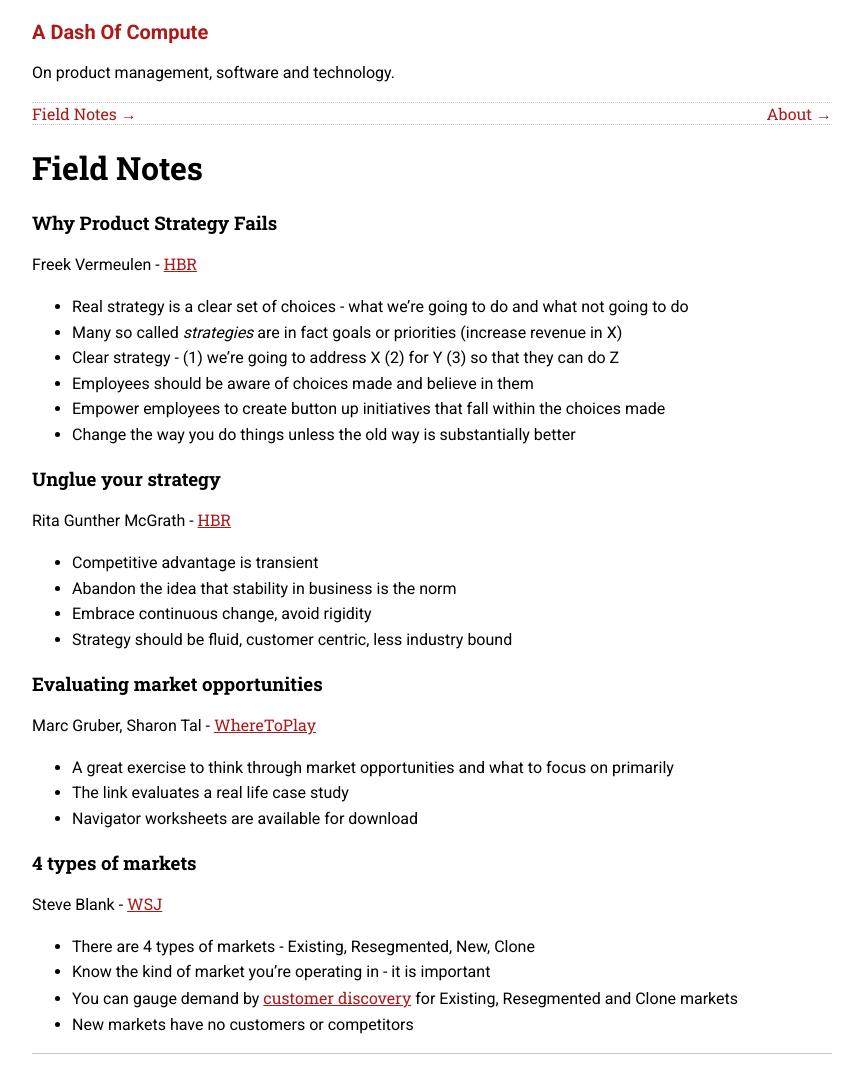
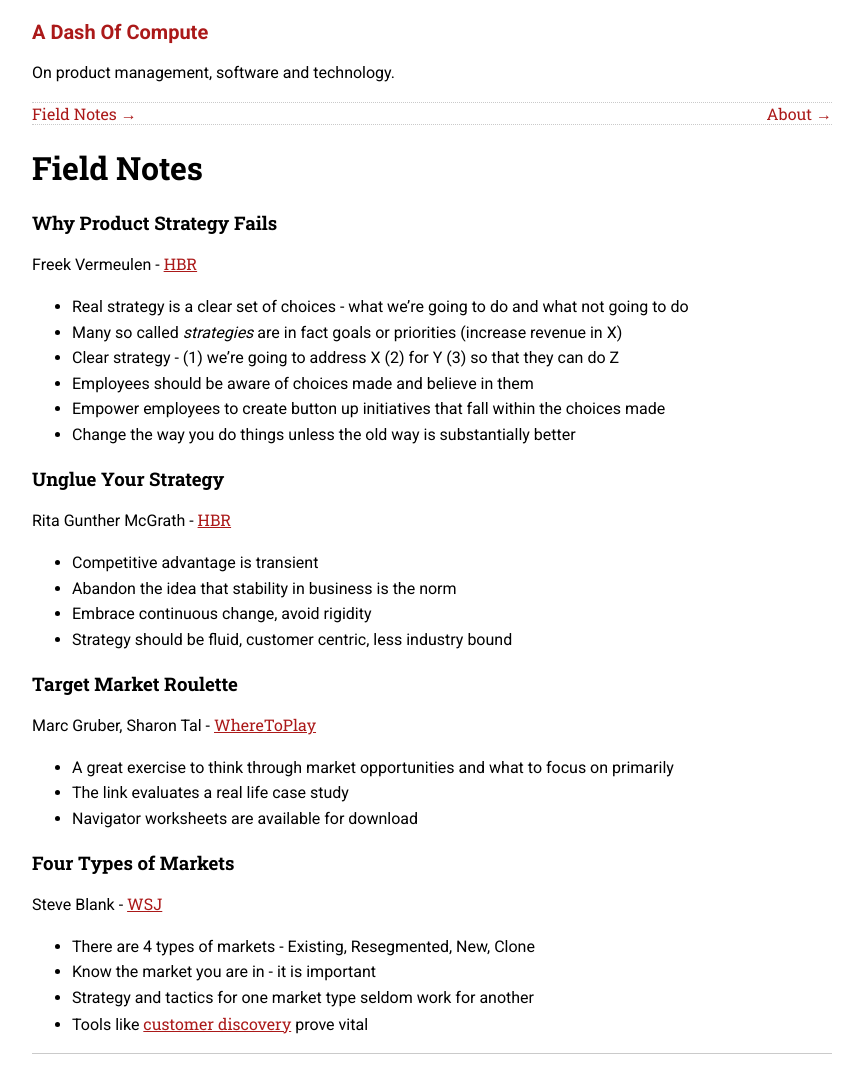
Before and after one commit to sautee/sautee.github.io, a Jekyll site: the page built from pages/fieldnotes.md, in a window 1280 px wide. Shown: the whole page, without its empty margins (208-1071 px from the left). Built offline with Jekyll 4.4.1, drawn with Linux system fonts in a browser that asks for light colours.

Commit message:
Update fieldnotes.md

```diff
--- a/pages/fieldnotes.md
+++ b/pages/fieldnotes.md
@@ -15,7 +15,7 @@
 - Empower employees to create button up initiatives that fall within the choices made
 - Change the way you do things unless the old way is substantially better
 
-### Unglue your strategy
+### Unglue Your Strategy
 Rita Gunther McGrath - [HBR](https://hbr.org/2013/06/transient-advantage)
 
 - Competitive advantage is transient
@@ -23,17 +23,17 @@
 - Embrace continuous change, avoid rigidity
 - Strategy should be fluid, customer centric, less industry bound
 
-### Evaluating market opportunities
+### Target Market Roulette
 Marc Gruber, Sharon Tal - [WhereToPlay](https://wheretoplay.co/flyability-safe-drones-for-inaccessible-places)
 
 - A great exercise to think through market opportunities and what to focus on primarily
 - The link evaluates a real life case study
 - Navigator worksheets are available for download
 
-### 4 types of markets
+### Four Types of Markets
 Steve Blank - [WSJ](https://www.wsj.com/articles/BL-232B-243)
 
 - There are 4 types of markets - Existing, Resegmented, New, Clone
-- Know the kind of market you're operating in - it is important
-- You can gauge demand by [customer discovery](https://steveblank.com/2020/04/07/customer-discovery-in-the-time-of-the-covid-19-virus/) for Existing, Resegmented and Clone markets
-- New markets have no customers or competitors
+- Know the market you are in - it is important
+- Strategy and tactics for one market type seldom work for another
+- Tools like [customer discovery](https://steveblank.com/2020/04/07/customer-discovery-in-the-time-of-the-covid-19-virus/) prove vital
```
